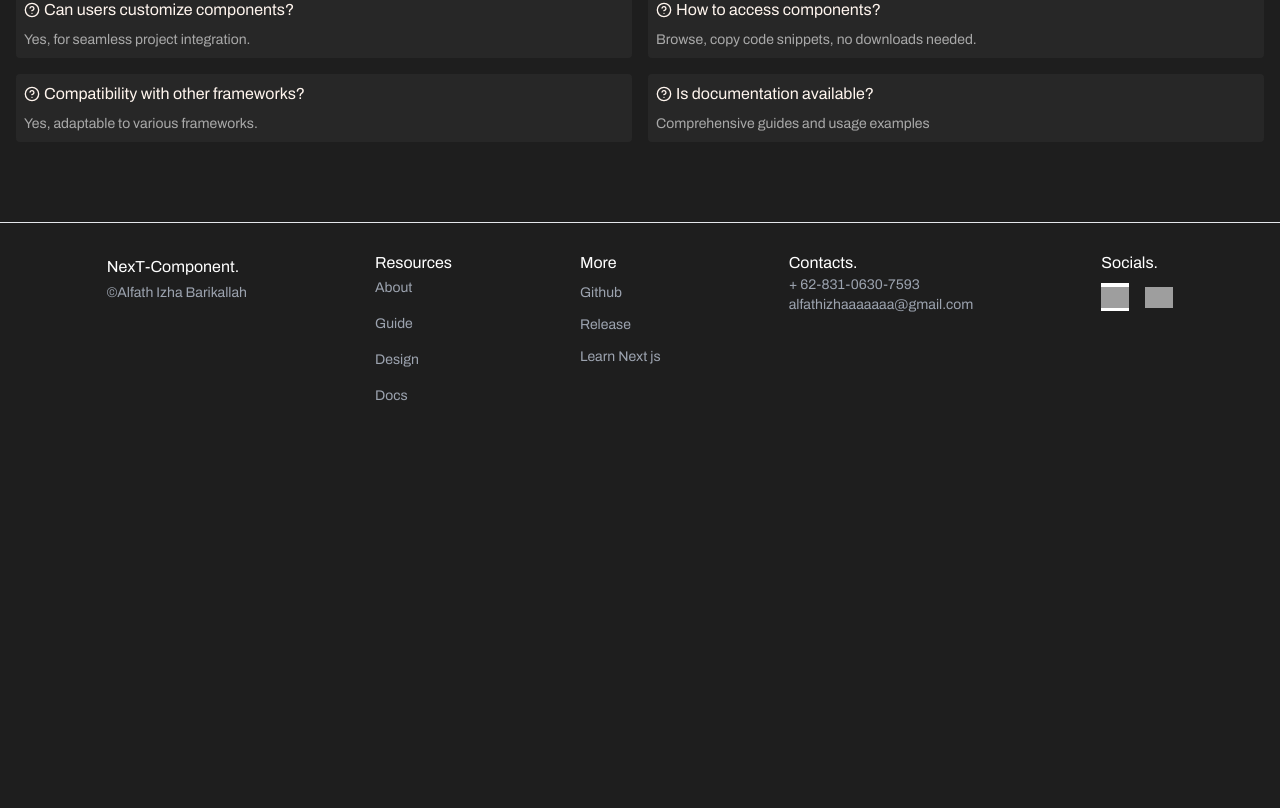
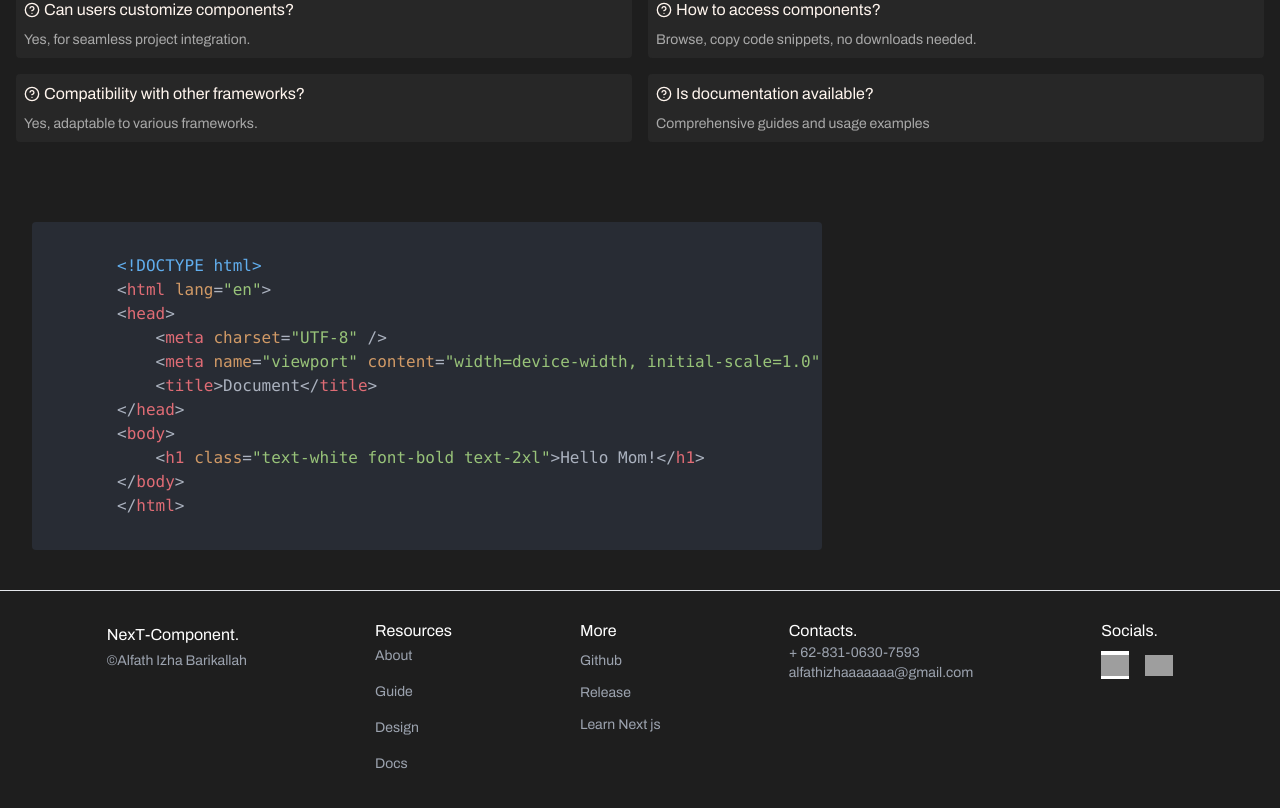
Before and after one commit to justizha/NucleousUI, a Next.js app: page / in a window 1280 px wide. Shown: the part 844-1652 px from the top of the page. Before the commit the page ends 1311 px from the top, so only its background shows below. Built offline with nearby package versions, Linux system fonts and the light colour scheme; grey boxes are pictures that could not be loaded.

Commit message:
code highlight and scrollbar

```diff
--- a/package.json
+++ b/package.json
@@ -19,14 +19,17 @@
     "next": "^13.5.6",
     "next-themes": "^0.2.1",
     "postcss": "8.4.29",
+    "prismjs": "^1.29.0",
     "react": "^18.2.0",
     "react-dom": "^18.2.0",
     "react-highlight": "^0.15.0",
+    "react-syntax-highlighter": "^15.5.0",
     "tailwindcss": "3.3.3"
   },
   "devDependencies": {
     "@types/node": "^20.8.6",
     "@types/react": "^18.2.28",
+    "@types/react-syntax-highlighter": "^15.5.9",
     "prettier": "^3.0.3",
     "prettier-plugin-tailwindcss": "^0.5.5",
     "typescript": "^5.2.2"
--- a/src/app/globals.css
+++ b/src/app/globals.css
@@ -29,3 +29,22 @@ body {
 .activeLink {
   color: gainsboro;
 }
+
+::-webkit-scrollbar {
+  width: 10px;
+
+}
+
+::-webkit-scrollbar-track {
+  background: #1e1e1e;
+}
+
+::-webkit-scrollbar-thumb {
+  background-color: #4e4e4e;
+  border-radius: 10px;
+  border: 1px;
+}
+
+::-webkit-scrollbar-thumb:hover {
+  background-color: E;
+}
--- a/src/app/page.tsx
+++ b/src/app/page.tsx
@@ -1,12 +1,16 @@
+"use client"
 import PageWrapper from "../components/PageWrapper"
+import CodeHighlight from "./sections/CodeHighlight"
 import Faq from "./sections/Faq"
 import Hero from "./sections/Hero"
+
 export default function Home() {
   return (
     <PageWrapper>
       <section className="bg-main-black">
         <Hero />
         <Faq />
+        <CodeHighlight />
       </section>
     </PageWrapper>
   )
--- /dev/null
+++ b/src/app/sections/CodeHighlight.tsx
@@ -0,0 +1,30 @@
+import SyntaxHighlighter from 'react-syntax-highlighter';
+import { atomOneDark } from 'react-syntax-highlighter/dist/esm/styles/hljs';
+
+export default function CodeHighlight() {
+    const codeString = `
+        <!DOCTYPE html>
+        <html lang="en">
+        <head>
+            <meta charset="UTF-8" />
+            <meta name="viewport" content="width=device-width, initial-scale=1.0" />
+            <title>Document</title>
+        </head>
+        <body>
+            <h1 class="text-white font-bold text-2xl">Hello Mom!</h1>
+        </body>
+        </html>
+    `;
+
+    return (
+        <section className='bg-main-black mx-8 pb-10'>
+            <SyntaxHighlighter
+                language="html"
+                style={atomOneDark}
+                className="rounded md:w-[65%] w-full"
+            >
+                {codeString}
+            </SyntaxHighlighter>
+        </section>
+    )
+}
--- a/tailwind.config.js
+++ b/tailwind.config.js
@@ -20,8 +20,8 @@ module.exports = {
         'main-black' : ' #1E1E1E',
         'main-white' : '#FFF5EE',
         'main-gray' : '#A9A9A9',
-        'main-accent' : "#0e118e",
-        'main-blue' : "#2B4695",
+        'main-accent' : "11A8E8",
+        'main-blue' : "#11A5E4",
       },
       boxShadow : {
         card: "#a9a9a9",
```
Also changed, not shown: 1 other file (tests, documents, lock files or other folders).
